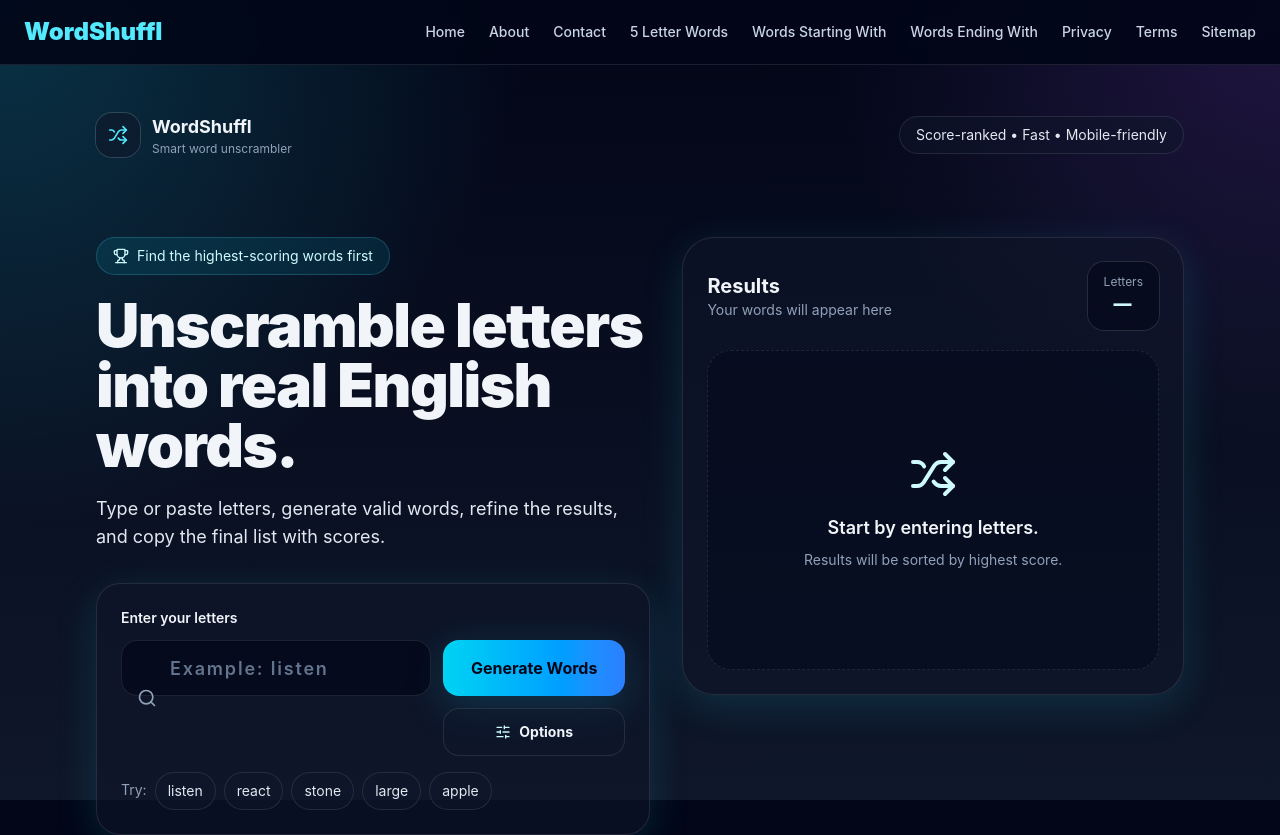
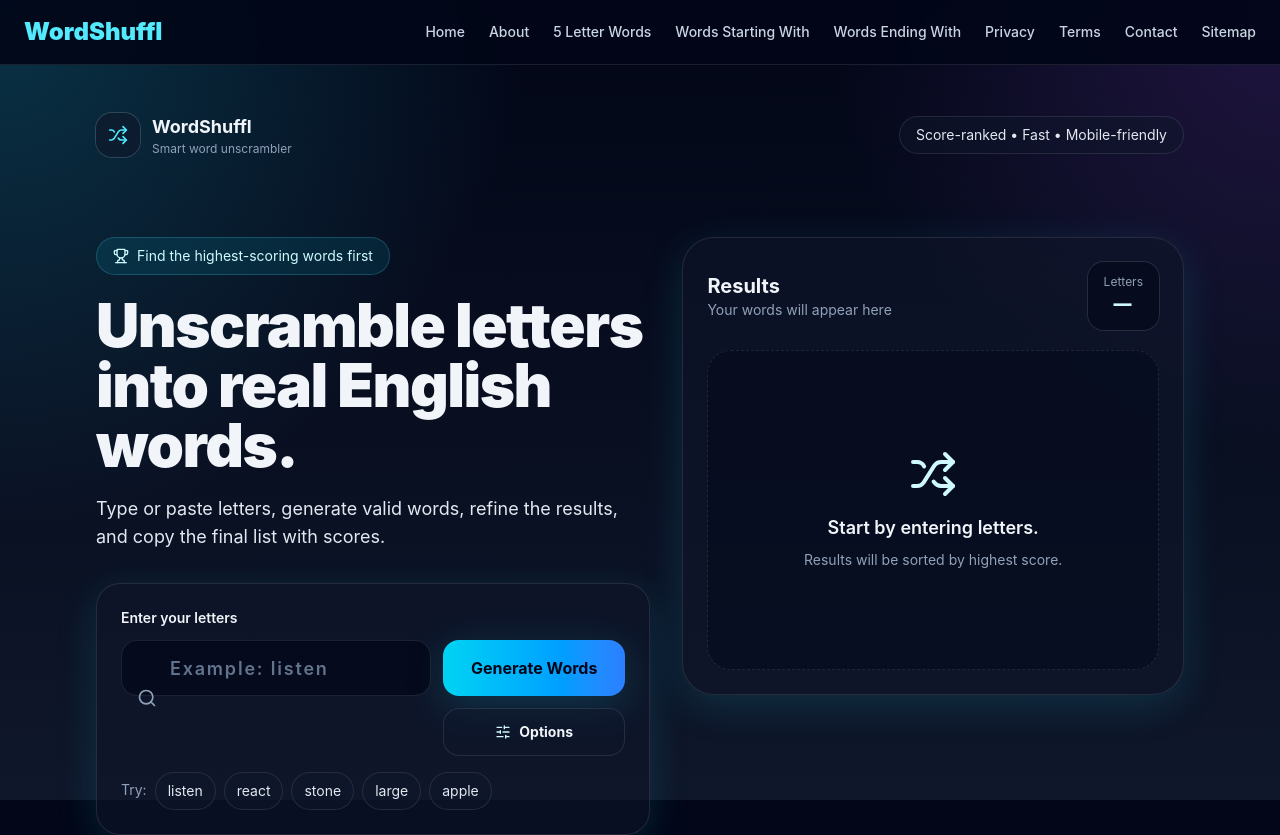
Before and after one commit to Rgenneker/word-unscrambler, a React (Vite) app: page / in a window 1280 px wide. Shown: the top 835 px of the page. Built offline with nearby package versions, Linux system fonts and the light colour scheme; what an-array-of-english-words would draw is missing.

Commit message:
Reorder navbar links

```diff
--- a/src/components/Navbar.jsx
+++ b/src/components/Navbar.jsx
@@ -21,10 +21,6 @@ export default function Navbar() {
             About
           </Link>
 
-          <Link className="hover:text-cyan-300 transition" to="/contact">
-            Contact
-          </Link>
-
           <Link className="hover:text-cyan-300 transition" to="/5-letter-words">
             5 Letter Words
           </Link>
@@ -45,6 +41,10 @@ export default function Navbar() {
             Terms
           </Link>
 
+           <Link className="hover:text-cyan-300 transition" to="/contact">
+            Contact
+          </Link>
+
           <Link className="hover:text-cyan-300 transition" to="/sitemap">
             Sitemap
           </Link>
```
